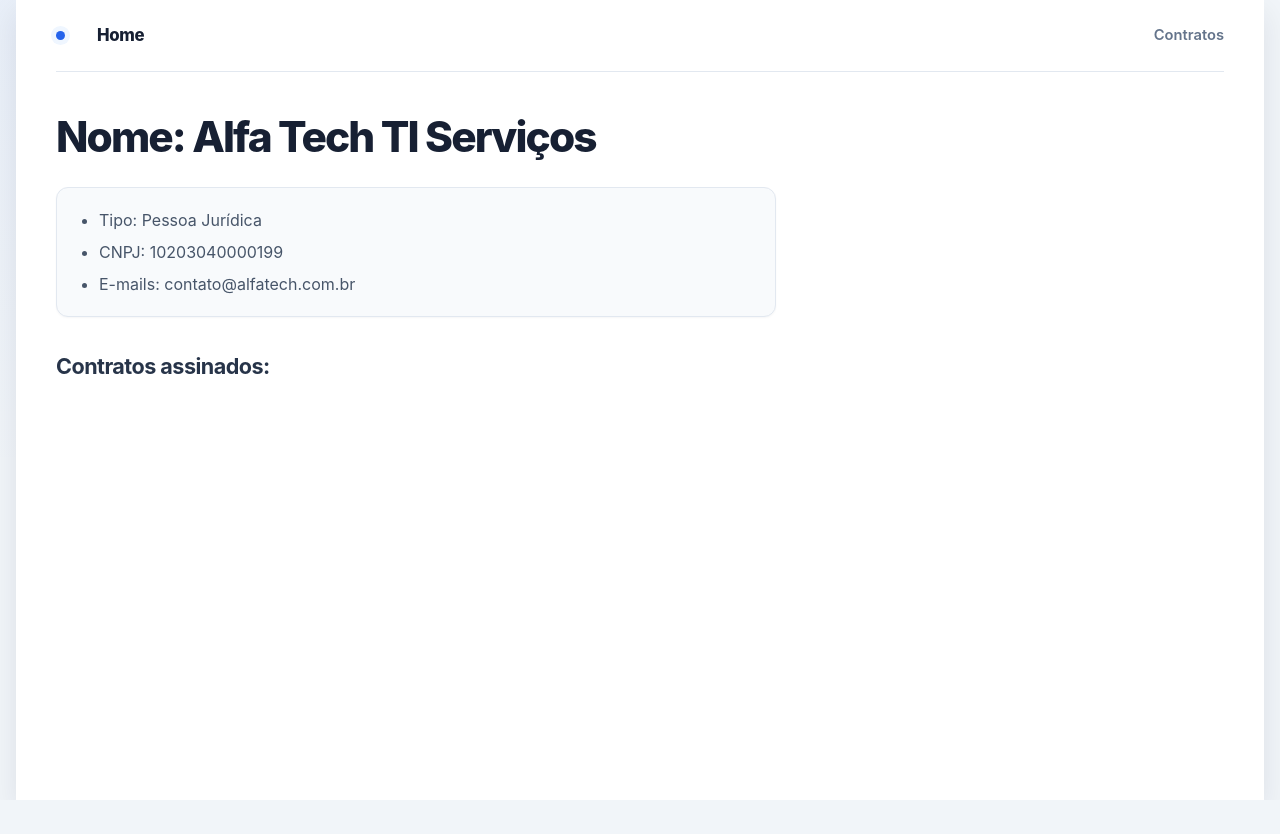
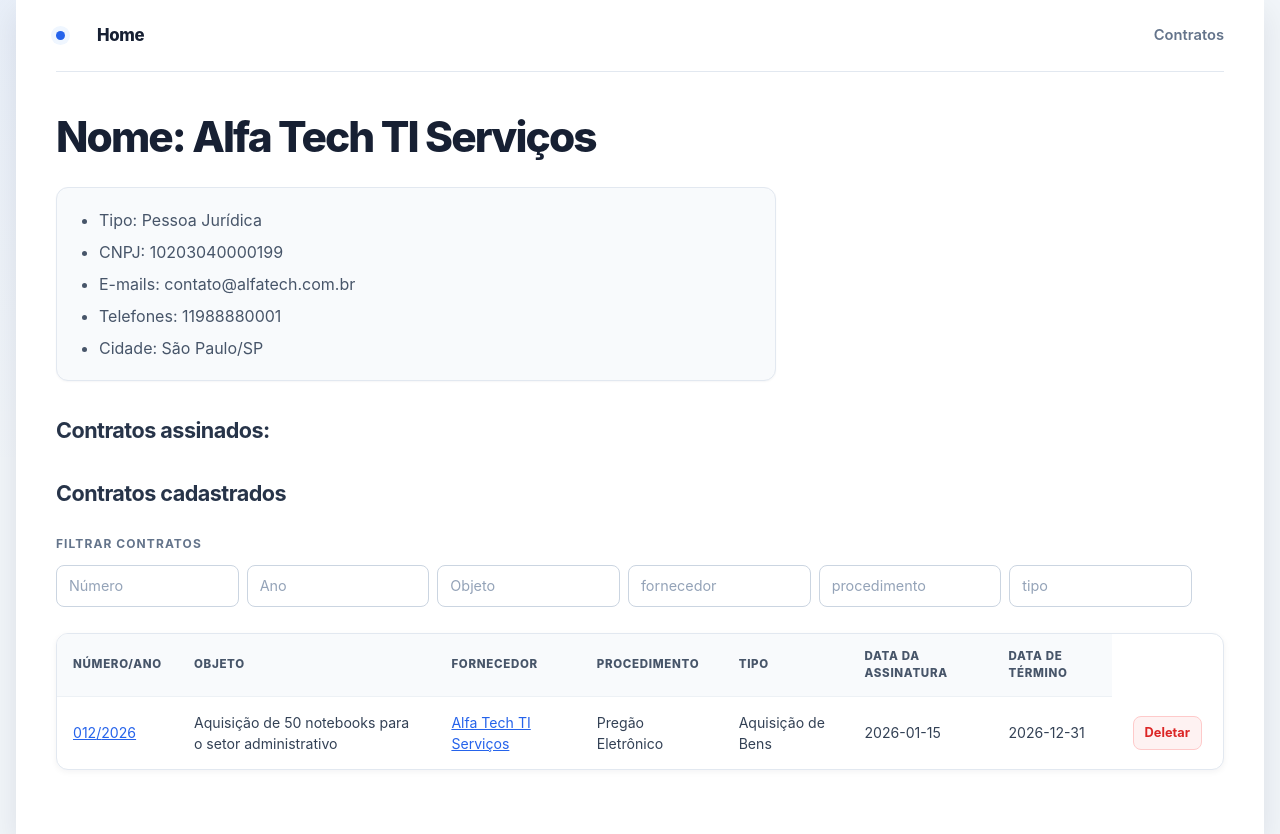
Before and after one commit to JoaoGuilhermeTP/gestao_de_contratos, a React (Vite) app: page /fornecedor/1 in a window 1280 px wide. Before the commit the page ends 800 px from the top, so only its background shows below. Built offline with nearby package versions, Linux system fonts and the light colour scheme.

Commit message:
Agora a página de cada fornecedor mostra os contratos assinados apenas por aquele fornecedor

```diff
--- a/src/App.jsx
+++ b/src/App.jsx
@@ -56,6 +56,7 @@ function App() {
               fornecedores={fornecedores}
               setFornecedores={setFornecedores}
               contratos={contratos}
+              setContratos={setContratos}
             />
           }
         />
--- a/src/index.css
+++ b/src/index.css
@@ -369,6 +369,7 @@ textarea:focus {
 button {
   min-height: 42px;
   padding: 9px 16px;
+  margin: 5px;
 
   border: 1px solid var(--color-primary);
   border-radius: var(--radius-md);
@@ -501,6 +502,30 @@ td button {
   border-color: #fecaca;
 
   font-size: 0.8rem;
+}
+
+.button-primary {
+  background: #2563eb;
+  border-color: #2563eb;
+  color: white;
+}
+
+.button-success {
+  background: #16a34a;
+  border-color: #16a34a;
+  color: white;
+}
+
+.button-danger {
+  background: #dc2626;
+  border-color: #dc2626;
+  color: white;
+}
+
+.button-secondary {
+  background: #ffffff;
+  border-color: #cbd5e1;
+  color: #334155;
 }
 
 td button:hover {
--- a/src/pages/ContratoPage.jsx
+++ b/src/pages/ContratoPage.jsx
@@ -60,7 +60,7 @@ export default function ContratoPage({ contratos, setContratos, fornecedores })
         />
         <input type="date" value={edited.dataDeTermino} onChange={(e) => setEdited({ ...edited, dataDeTermino: e.target.value })} />
         <button onClick={handleSubmit}>Salvar</button>
-        <button onClick={() => setIsEditing(false)}>Cancelar edição</button>
+        <button className="button-danger" onClick={() => setIsEditing(false)}>Cancelar edição</button>
       </>
     );
   } else {
--- a/src/pages/FornecedorPage.jsx
+++ b/src/pages/FornecedorPage.jsx
@@ -1,6 +1,7 @@
 import { useParams } from "react-router-dom";
+import TabelaContratos from "../components/TabelaContratos";
 
-export default function FornecedorPage({ fornecedores, setFornecedores, contratos }) {
+export default function FornecedorPage({ fornecedores, setFornecedores, contratos, setContratos }) {
   const { id } = useParams();
 
   const fornecedor = fornecedores.find((fornecedor) => fornecedor.id === Number(id));
@@ -18,9 +19,15 @@ export default function FornecedorPage({ fornecedores, setFornecedores, contrato
         <li>
             E-mails: {fornecedor.emails}
         </li>
+        <li>
+            Telefones: {fornecedor.telefones}
+        </li>
+        <li>
+            Cidade: {fornecedor.cidade}/{fornecedor.estado}
+        </li>
       </ul>
       <h2>Contratos assinados:</h2>
-
+      <TabelaContratos contratos={contratos.filter((contrato) => contrato.fornecedor_id === Number(id))} setContratos={setContratos} fornecedores={fornecedores} />
     </>
   );
 }
```
